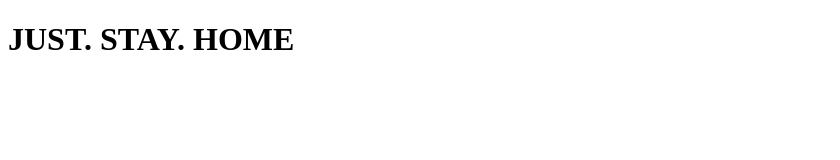
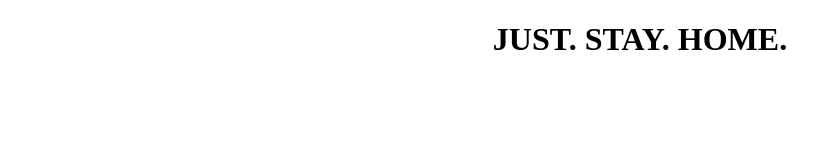
Before and after one commit to stayhomesarasota/stayhome.github.io, a plain HTML site: page index.html in a window 1280 px wide. Shown: the whole page, without its empty margins (0-840 px from the left). Drawn offline with Linux system fonts and the light colour scheme.

Commit message:
Update index.html

```diff
--- a/index.html
+++ b/index.html
@@ -2,10 +2,10 @@
 <html>
   <head>
     <meta charset="utf-8">
-    <title align="center">STAY HOME SARASOTA</title>
    </head>
    <body>
 
-      <h1>JUST. STAY. HOME</h1>
+      <h1 align="center">JUST. STAY. HOME.</h1>
+
    </body>
 </html>
```
